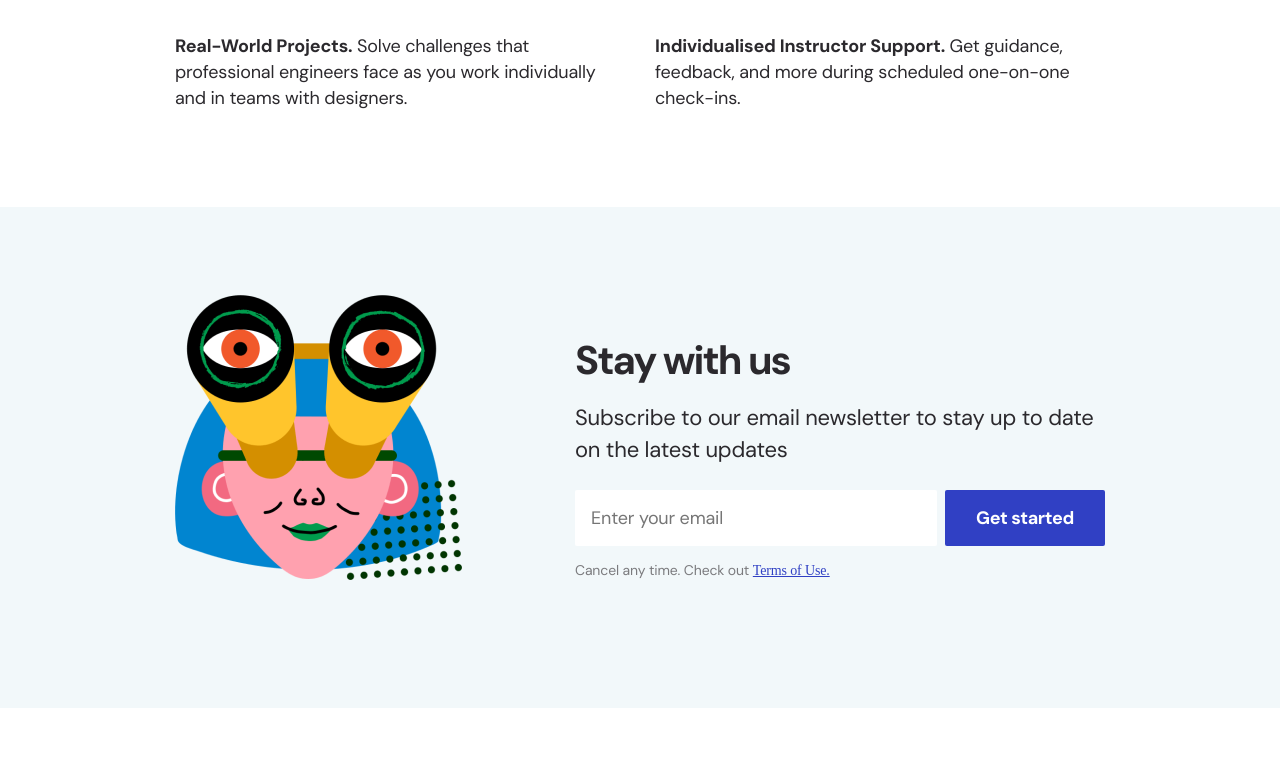
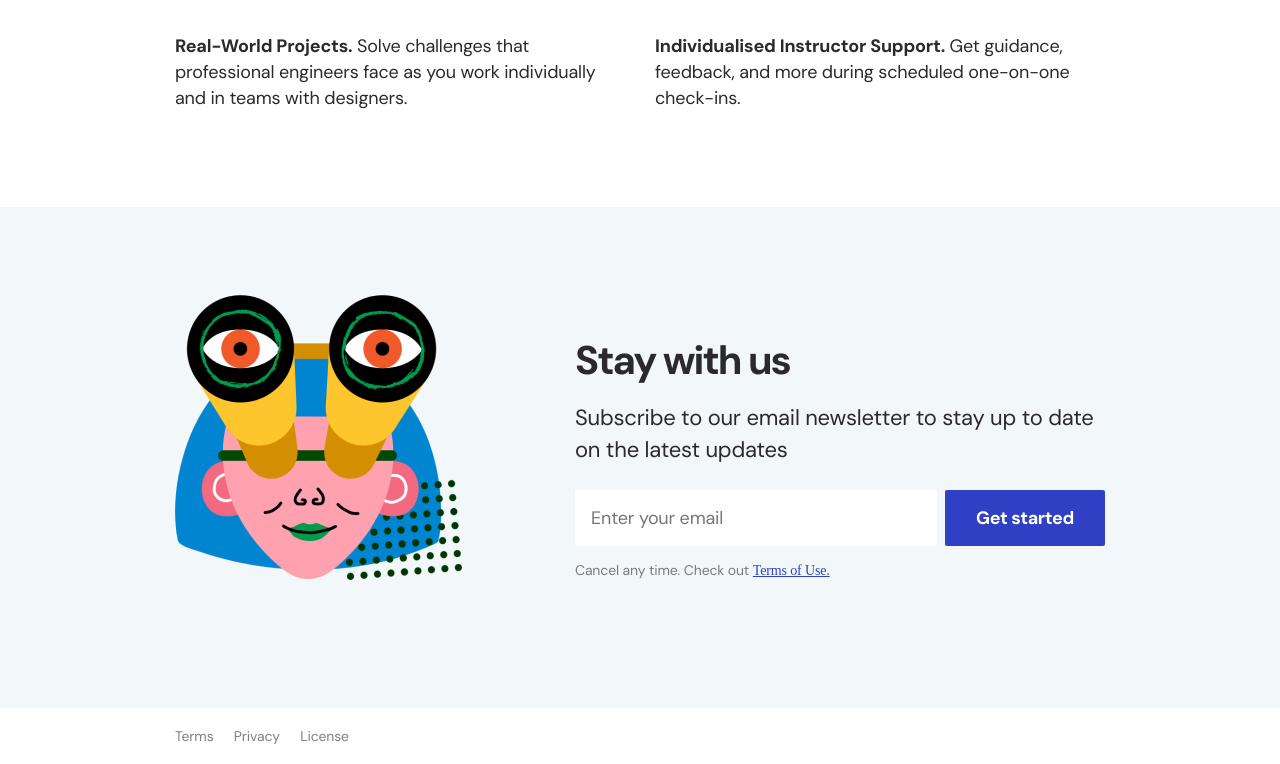
Before and after one commit to munjehun/bugless-css, a plain HTML site: page final-project/index.html in a window 1280 px wide. Shown: the part 2285-3049 px from the top of the page. Before the commit the page ends 2993 px from the top, so only its background shows below. Drawn offline with Linux system fonts and the light colour scheme.

Commit message:
final project complete

```diff
--- a/final-project/index.html
+++ b/final-project/index.html
@@ -173,5 +173,18 @@
         </div>
       </div>
     </aside>
+    <footer>
+      <div class="container">
+        <div class="row">
+          <div class="col-12">
+            <!-- ul li 태그로 씌워주면 더 시맨틱 할 듯 -->
+            <!-- class 도 주면 더 시맨틱 할 듯 -->
+            <a href="#">Terms</a>
+            <a href="#">Privacy</a>
+            <a href="#">License</a>
+          </div>
+        </div>
+      </div>
+    </footer>
   </body>
 </html>
--- a/final-project/style.css
+++ b/final-project/style.css
@@ -303,6 +303,25 @@ p {
   text-decoration: underline;
 }
 
+/* Footer */
+
+footer {
+  padding: 24px 0 30px;
+}
+
+footer a {
+  display: block;
+  color: #807f81;
+  font-size: 14px;
+  line-height: 1.7142857142857;
+  letter-spacing: -0.01em;
+  margin-bottom: 8px;
+}
+
+footer a:last-child {
+  margin-bottom: 0;
+}
+
 /* >= 768px (Desktop) */
 @media screen and (min-width: 768px) {
   /* Reset CSS */
@@ -482,6 +501,17 @@ p {
     font-size: 14px;
     line-height: 1.71428571428;
   }
+
+  /* Footer */
+  footer {
+    padding: 16px 0;
+  }
+
+  footer a {
+    color: #807f81;
+    display: inline;
+    margin: 0 16px 0 0;
+  }
 }
 
 /* Custom Grid System - Fix Container width */
```
